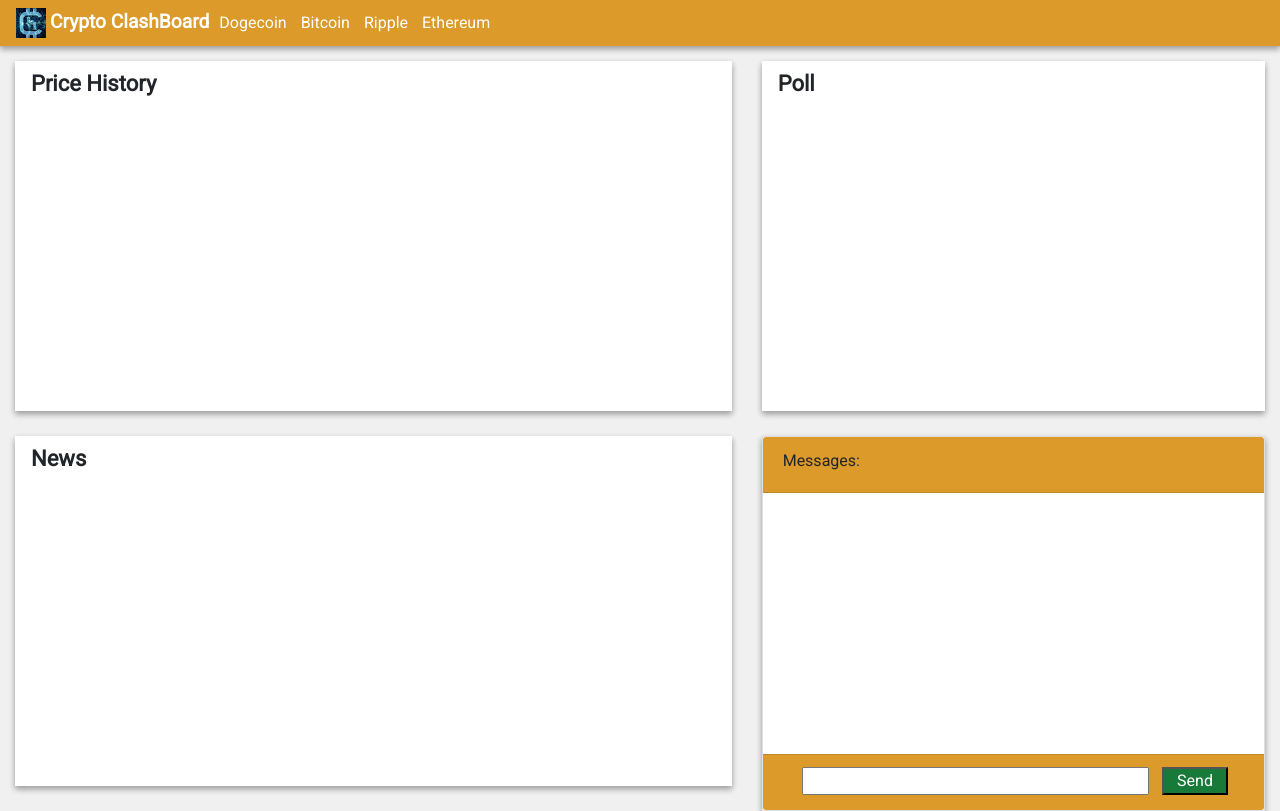
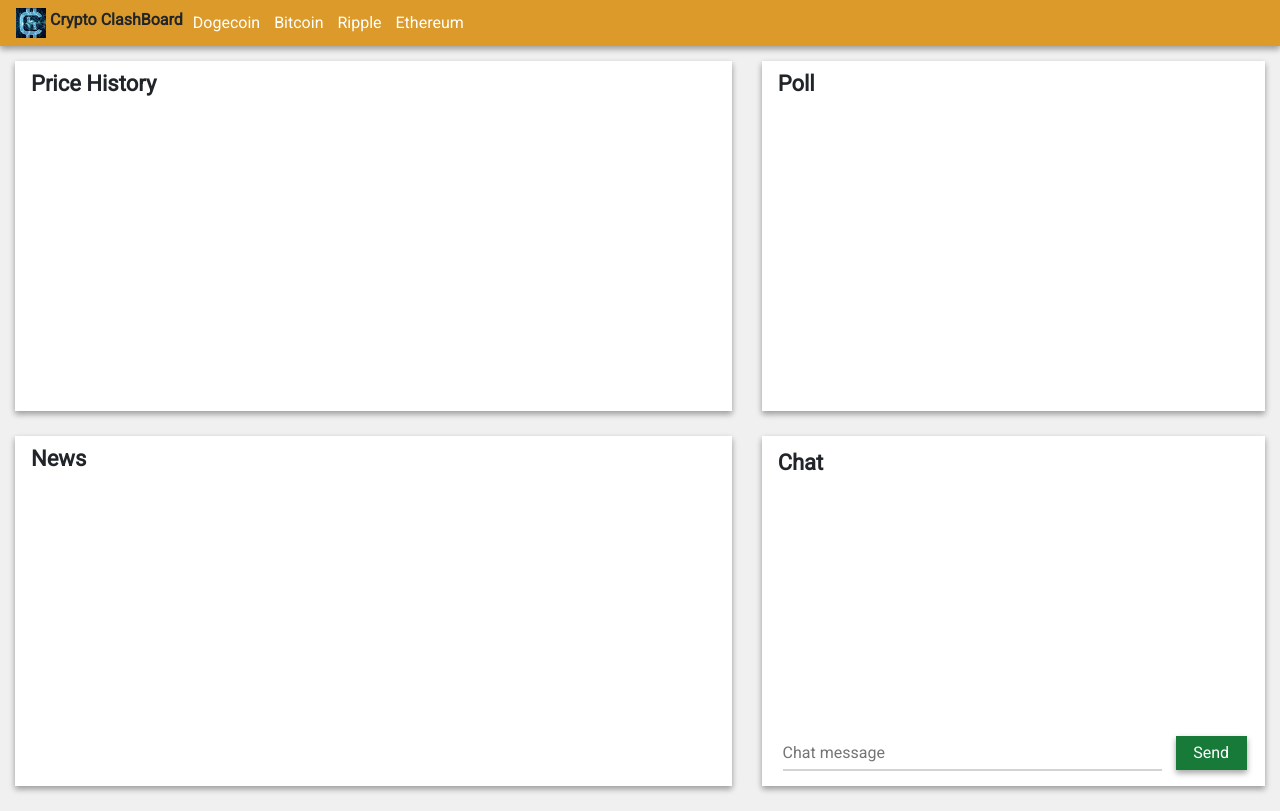
Before and after one commit to t-gottschalk/project-1, a website: page index.html in a window 1280 px wide. Drawn offline with nearby package versions, Linux system fonts and the light colour scheme; no server answers.

Commit message:
better chat submit box and input box

```diff
--- a/assets/css/style.css
+++ b/assets/css/style.css
@@ -3,6 +3,13 @@
   padding: 0;
   box-sizing: border-box;
   font-family: 'Roboto', sans-serif;
+}
+
+input:focus,
+select:focus,
+textarea:focus,
+button:focus {
+    outline: none;
 }
 
 body {
@@ -21,11 +28,6 @@ a {
 h1 {
   text-align: left;
   float: left;
-}
-
-strong {
-  color: #fff;
-  font-size: 120%;
 }
 
 li {
@@ -91,6 +93,7 @@ form {
 }
 
 .section {
+  position: relative;
   min-height: 350px;
   margin-bottom: 25px;
   border-radius: 0;
@@ -103,3 +106,26 @@ form {
   font-weight: bold;
   padding: 10px 16px;
 }
+
+.send-message-wrapper {
+  position: absolute;
+  bottom: 15px;
+  width: 100%;
+}
+
+#m {
+  height: 35px;
+  border: 0;
+  border-bottom: 2px solid lightgrey;
+}
+
+.chat-button {
+  box-shadow: 0 3px 6px rgba(0,0,0,0.16), 0 3px 6px rgba(0,0,0,0.23);
+  border: 0;
+  padding: 5px 0;
+}
+
+.chat-button:hover {
+  box-shadow: 0 10px 20px rgba(0,0,0,0.19), 0 6px 6px rgba(0,0,0,0.23);
+  transition: all 0.2s ease-in-out;
+}
--- a/index.html
+++ b/index.html
@@ -45,20 +45,17 @@
                 </div>
             </div>
             <div class="col-md-5">
-                <div id="chat" class="section section-chat card card-inverse">
-                    <div class="card-header card-danger">Messages:</div>
+                <div id="chat" class="section section-chat">
+                    <div class="section-header">Chat</div>
                     <div class="card-block" id="message-display">
                         <ul id="messages"></ul>
                     </div>
-                    <!--end panel body-->
-
-                    <div class="card-footer card-danger">
+                    <div class="send-message-wrapper">
                         <form action="">
-                            <input id="m" autocomplete="off" />
-                            <button>Send</button>
+                            <input id="m" autocomplete="off" placeholder="Chat message" />
+                            <button class="chat-button">Send</button>
                         </form>
                     </div>
-                    <!--end panel footer-->
                 </div>
             </div>
             <!--end chat column-->
```
